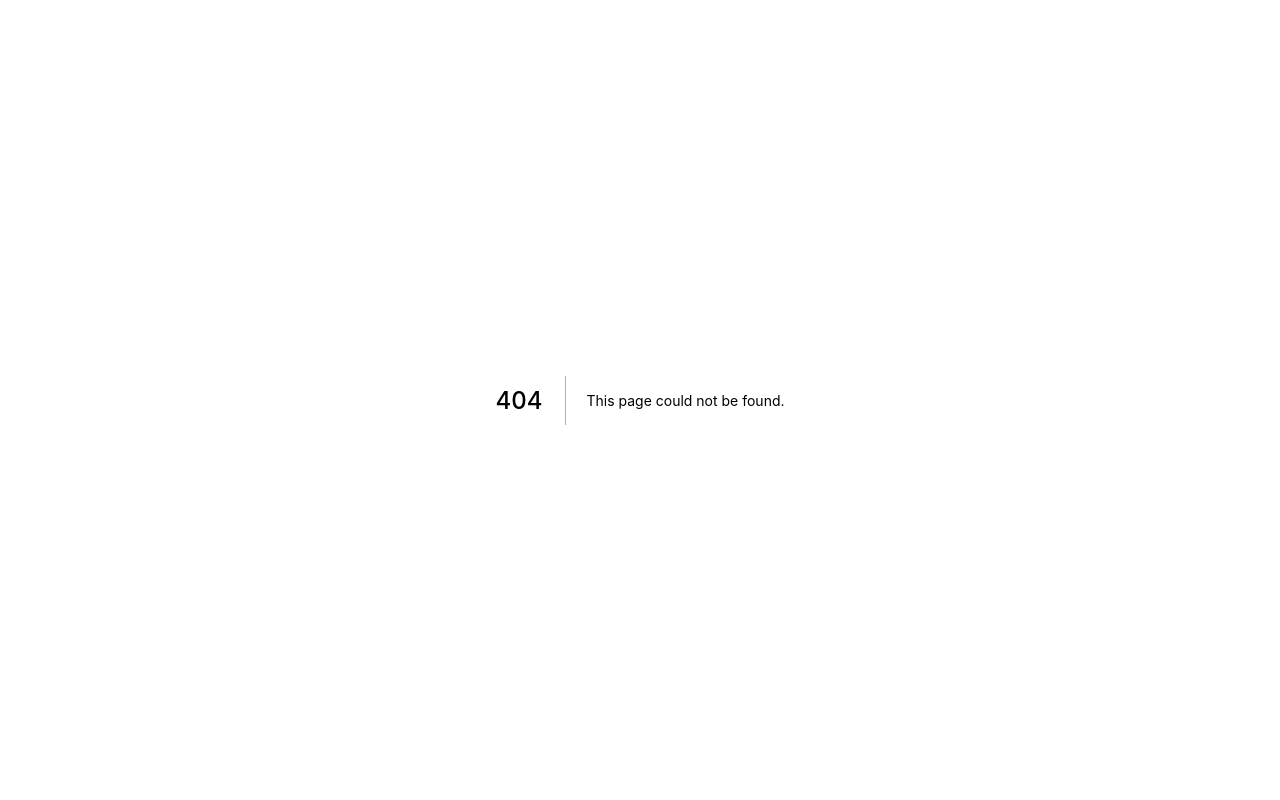
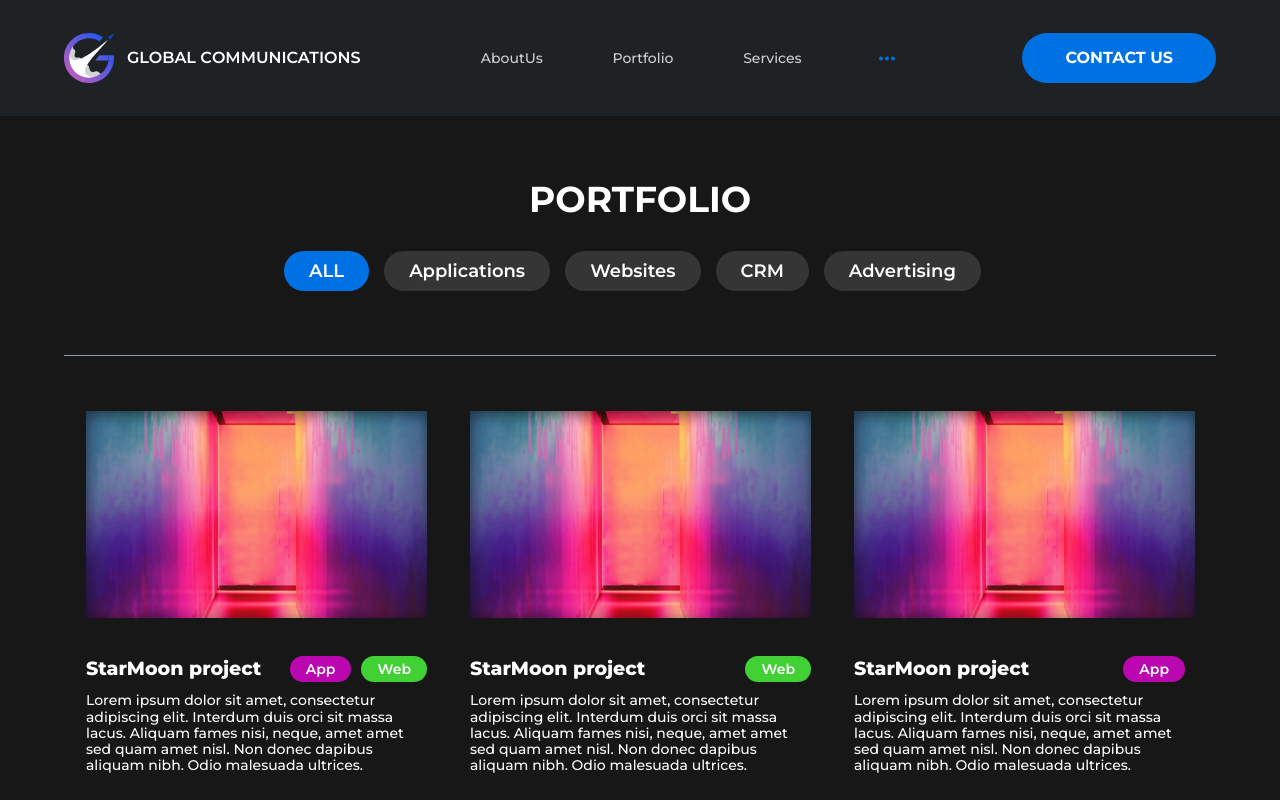
Before and after one commit to ItsNotMe2099/glob-com-frontend, a Next.js app: page /portfolio in a window 1280 px wide. Before the commit this address had no page. Shown: the top 800 px of the page. Built offline with nearby package versions, Linux system fonts and the light colour scheme.

Commit message:
Portfolio page

```diff
--- a/components/Portfolio/index.tsx
+++ b/components/Portfolio/index.tsx
@@ -21,7 +21,7 @@ export default function Portfolio(props: Props) {
           <div className={styles.title}>
             WANT TO SEE MORE OUR PROJECTS?
           </div>
-          <Button size='normal' color='fill' classNameRoot={styles.btn}>VIEW ALL PROJECTS</Button>
+          <Button href='/portfolio' size='normal' color='fill' classNameRoot={styles.btn}>VIEW ALL PROJECTS</Button>
         </div>
       </div>
     </div>
--- a/components/layout/Header/index.module.scss
+++ b/components/layout/Header/index.module.scss
@@ -1,16 +1,19 @@
 @import "scss/index";
 
 .desktop{
- height: 65px;
  display: flex;
  align-items: center;
- margin-top: 32px;
+ padding: 33px 0;
  justify-content: center;
  z-index: 100;
  width: 100%;
  @media screen and (max-width: 850px){
   display: none;
 }
+}
+
+.notMain{
+  background: #1E2224;
 }
 
 .container{
--- a/components/layout/Header/index.tsx
+++ b/components/layout/Header/index.tsx
@@ -26,6 +26,8 @@ const [isScrolled, setIsScrolled] = useState(false)
 const [isMenuMobileOpen, setMenuMobileOpen] = useState(false)
 
 const router = useRouter()
+
+console.log(router)
 
 const handleScroll = () => {
   if (window.pageYOffset > 0) {
@@ -64,7 +66,7 @@ useEffect(() => {
 
   return (
     <>
-    <div className={cx(styles.desktop, {[styles.scrolled]: isScrolled})}>
+    <div className={cx(styles.desktop, {[styles.notMain]: router.pathname !== '/'})}>
       <div className={styles.container}>
       <Link href="/">
         <a>
--- a/package.json
+++ b/package.json
@@ -15,6 +15,7 @@
     "react": "17.0.2",
     "react-dom": "17.0.2",
     "react-dynamic-overflow": "^1.1.0",
+    "react-infinite-scroll-component": "^6.1.0",
     "react-input-mask": "^2.0.4",
     "react-slick": "^0.28.1",
     "sass": "^1.43.2",
--- /dev/null
+++ b/pages/portfolio/Item/index.module.scss
@@ -0,0 +1,76 @@
+@import "scss/index";
+
+.root{
+  padding: 23px 21px 40px 22px;
+  max-width: 555px;
+  cursor: pointer;
+  justify-self: center;
+  &:hover{
+    background: #0071E3;
+  }
+  @media (max-width: 1830px) {
+    max-width: 400px;
+  }
+  @media (max-width: 450px) {
+    max-width: 300px;
+  }
+}
+
+.image{
+  max-width: 512px;
+  img{
+    width: 100%;
+  }
+  @media (max-width: 1830px) {
+    max-width: 350px;
+}
+}
+
+.top{
+  display: flex;
+  align-items: center;
+  margin-top: 34px;
+  justify-content: space-between;
+}
+
+.title{
+  font-weight: 800;
+  font-size: 19px;
+  color: #FFFFFF;
+}
+
+.types{
+  display: flex;
+  align-items: center;
+}
+
+.type{
+  padding: 5px 16px;
+  display: flex;
+  align-items: center;
+  justify-content: center;
+  font-weight: 600;
+  font-size: 14px;
+  color: #FFFFFF;
+  border-radius: 30px;
+}
+
+.web{
+  background: #41D134;
+}
+
+.app{
+  background: rgba(255, 0, 239, 0.7);
+  margin-right: 10px;
+}
+
+.desc{
+  font-weight: 500;
+  font-size: 14px;
+  color: #FFFFFF;
+  margin-top: 10px;
+}
+
+.none{
+  display: none;
+}
--- /dev/null
+++ b/pages/portfolio/Item/index.tsx
@@ -0,0 +1,43 @@
+import Layout from 'components/layout/Layout'
+import { useState } from 'react'
+import styles from './index.module.scss'
+import cx from 'classnames'
+import Button from 'components/ui/Button'
+import InfiniteScroll from 'react-infinite-scroll-component'
+
+interface IItem {
+  title: string
+  web?: boolean
+  app?: boolean
+  crm?: boolean
+  ad?: boolean
+  desc: string
+  image: string
+}
+
+interface Props{
+  item: IItem
+}
+
+
+
+export default function Item(props: Props) {
+
+  return (
+      <div className={styles.root}>
+        <div className={styles.image}>
+          <img src={props.item.image} alt=''/>
+        </div>
+        <div className={styles.top}>
+          <div className={styles.title}>{props.item.title}</div>
+          <div className={cx(styles.types, {[styles.none]: !props.item.web && !props.item.app})}>
+            {props.item.app && <div className={cx(styles.type, {[styles.app]: props.item.app})}>App</div>}
+            {props.item.web && <div className={cx(styles.type, {[styles.web]: props.item.web})}>Web</div>}
+          </div>
+        </div>
+        <div className={styles.desc}>
+          {props.item.desc}
+        </div>
+      </div>
+  )
+}
--- /dev/null
+++ b/pages/portfolio/index.module.scss
@@ -0,0 +1,143 @@
+@import "scss/index";
+
+.root{
+    background: #171717;
+    padding-top: 63px;
+}
+
+.container{
+    width: 90%;
+    margin: 0 auto;
+    @media (max-width: 1200px) {
+        width: 100%;
+        padding: 0 15px;
+    }
+  }
+
+.image{
+    @media (max-width: 1830px) {
+        max-width: 150px;
+    }
+    img{
+        width: 100%;
+    }
+}
+
+.top{
+    padding-bottom: 64px;
+    border-bottom: 1px solid #909FAD;
+    @media (max-width: 750px) {
+        padding-bottom: 0;
+      }
+}
+
+.title{
+    font-weight: bold;
+    font-size: 36px;
+    color: #FFFFFF;
+    text-align: center;
+    margin-bottom: 30px;
+}
+
+.switches{
+    display: flex;
+    justify-content: center;
+    @media (max-width: 750px) {
+      flex-direction: column;
+    }
+}
+
+.switch{
+    padding: 10px 25px;
+    font-weight: 600;
+    font-size: 18px;
+    color: #FFFFFF;
+    display: flex;
+    align-items: center;
+    justify-content: center;
+    text-align: center;
+    background: #0071E3;
+    border-radius: 40px;
+    margin-right: 15px;
+    background: rgba(174, 174, 174, 0.2);
+    cursor: pointer;
+    @media (max-width: 750px) {
+      margin-bottom: 15px;
+      margin-right: 0;
+    }
+}
+
+.switchActive{
+    background: #0071E3;
+}
+
+.bottom{
+   padding-bottom: 50px;
+   margin-top: 140px;
+}
+
+.btn{
+    display: flex;
+    justify-content: center;
+    margin-top: 50px;
+    @media (max-width: 450px) {
+        button{
+            width: 100%;
+            font-size: 16px;
+            padding: 25px 50px;
+        }
+    }
+}
+
+.titleBottom{
+    font-weight: bold;
+    font-size: 48px;
+    color: #fff;
+    text-align: center;
+    @media (max-width: 600px) {
+        font-size: 24px;
+        margin-bottom: 23px;
+        margin-top: 0;
+    }
+  }
+
+  .clouds2{
+    overflow: hidden;
+    margin-top: -122px;
+    img{
+      margin-bottom: -5px;
+    }
+    @media screen and (max-width: 475px){
+        margin-top: -32px;
+      img{
+        width: 475px;
+      }
+    }
+    @media screen and (max-width: 375px){
+      img{
+        width: 375px;
+      }
+    }
+    @media screen and (max-width: 320px){
+      img{
+        width: 320px;
+      }
+    }
+  }
+
+  .items{
+      display: grid;
+      grid-template-columns: 1fr 1fr 1fr;
+      margin-top: 32px;
+      overflow-x: hidden !important;
+      @media (max-width: 950px) {
+        grid-template-columns: 1fr 1fr;
+    }
+    @media (max-width: 750px) {
+        grid-template-columns: 1fr;
+    }
+  }
+
+  .item{
+      padding: 23px 21px 40px 22px;
+  }
--- /dev/null
+++ b/pages/portfolio/index.tsx
@@ -0,0 +1,117 @@
+import Layout from 'components/layout/Layout'
+import { useState } from 'react'
+import styles from './index.module.scss'
+import cx from 'classnames'
+import Button from 'components/ui/Button'
+import InfiniteScroll from 'react-infinite-scroll-component'
+import Item from './Item'
+
+
+
+export default function PortfolioPage(props) {
+
+  const switches = [
+    {text: 'ALL'}, {text: 'Applications'}, {text: 'Websites'}, {text: 'CRM'}, {text: 'Advertising'},
+  ]
+
+  const [type, setType] = useState('ALL')
+
+  const renderSwitch = () => {
+    return (
+      <>
+      {switches.map(item =>
+      <div className={cx(styles.switch, {[styles.switchActive]: type === item.text})} onClick={() => setType(item.text)}>
+        {item.text}
+      </div>)
+      }
+      </>
+    )
+  }
+
+  const renderType = (item) => {
+    switch(type) {
+      case 'ALL':
+        return(
+          <Item item={item}/>
+        )
+      case 'Applications':
+        return(
+          <>
+          {item.app && <Item item={item}/>}
+          </>
+        )
+      case 'Websites':
+        return(
+          <>
+          {item.web && <Item item={item}/>}
+          </>
+        )
+      case 'CRM':
+        return(
+          <>
+          {item.crm && <Item item={item}/>}
+          </>
+        )
+      case 'Advertising':
+        return(
+          <>
+          {item.ad && <Item item={item}/>}
+          </>
+        )
+    }
+  }
+
+  const items = [
+    {title: 'StarMoon project', desc: 'Lorem ipsum dolor sit amet, consectetur adipiscing elit. Interdum duis orci sit massa lacus. Aliquam fames nisi, neque, amet amet sed quam amet nisl. Non donec dapibus aliquam nibh. Odio malesuada ultrices.',
+    image: '/img/PortfolioPage/image.png', web: true, app: true, crm: false, ad: false},
+    {title: 'StarMoon project', desc: 'Lorem ipsum dolor sit amet, consectetur adipiscing elit. Interdum duis orci sit massa lacus. Aliquam fames nisi, neque, amet amet sed quam amet nisl. Non donec dapibus aliquam nibh. Odio malesuada ultrices.',
+    image: '/img/PortfolioPage/image.png', web: true, app: false, crm: false, ad: false},
+    {title: 'StarMoon project', desc: 'Lorem ipsum dolor sit amet, consectetur adipiscing elit. Interdum duis orci sit massa lacus. Aliquam fames nisi, neque, amet amet sed quam amet nisl. Non donec dapibus aliquam nibh. Odio malesuada ultrices.',
+    image: '/img/PortfolioPage/image.png', web: false, app: true, crm: false, ad: false},
+    {title: 'StarMoon project', desc: 'Lorem ipsum dolor sit amet, consectetur adipiscing elit. Interdum duis orci sit massa lacus. Aliquam fames nisi, neque, amet amet sed quam amet nisl. Non donec dapibus aliquam nibh. Odio malesuada ultrices.',
+    image: '/img/PortfolioPage/image.png', web: false, app: false, crm: true, ad: false},
+    {title: 'StarMoon project', desc: 'Lorem ipsum dolor sit amet, consectetur adipiscing elit. Interdum duis orci sit massa lacus. Aliquam fames nisi, neque, amet amet sed quam amet nisl. Non donec dapibus aliquam nibh. Odio malesuada ultrices.',
+    image: '/img/PortfolioPage/image.png', web: false, app: false, crm: false, ad: true},
+    {title: 'StarMoon project', desc: 'Lorem ipsum dolor sit amet, consectetur adipiscing elit. Interdum duis orci sit massa lacus. Aliquam fames nisi, neque, amet amet sed quam amet nisl. Non donec dapibus aliquam nibh. Odio malesuada ultrices.',
+    image: '/img/PortfolioPage/image.png', web: false, app: false, crm: true, ad: false}
+  ]
+
+  const handleScrollNext = () => {
+
+  }
+
+  return (
+      <Layout>
+        <div className={styles.root}>
+          <div className={styles.container}>
+            <div className={styles.top}>
+              <div className={styles.title}>PORTFOLIO</div>
+              <div className={styles.switches}>
+                {renderSwitch()}
+              </div>
+            </div>
+            <InfiniteScroll
+              dataLength={items.length} //This is important field to render the next data
+              next={handleScrollNext}
+              className={styles.items}
+              hasMore={true}
+              loader={<div/>}
+            >
+              {items.map(item =>
+               renderType(item)
+              )}
+            </InfiniteScroll>
+            <div className={styles.bottom}>
+              <div className={styles.titleBottom}>
+                ARE YOU READY TO START YOUR PROJECT?
+              </div>
+              <Button size='normal' color='fill' classNameRoot={styles.btn}>CONTACT US</Button>
+            </div>
+          </div>
+        </div>
+        <div className={styles.clouds2}>
+          <img src='/img/Portfolio/clouds2.svg' alt=''/>
+        </div>
+      </Layout>
+  )
+}
```
Also changed, not shown: public/img/PortfolioPage/image.png (added), 1 other file (tests, documents, lock files or other folders).
